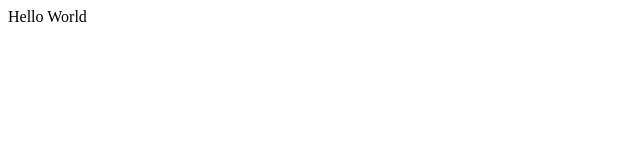
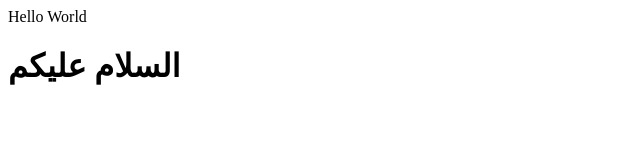
Before and after one commit to alaa-amar/alaa, a plain HTML site: page index.html in a window 1280 px wide. Shown: the whole page, without its empty margins (0-640 px from the left). Drawn offline with Linux system fonts and the light colour scheme.

Commit message:
index html

```diff
--- a/index.html
+++ b/index.html
@@ -4,6 +4,8 @@
     <p>
         Hello World
     </p>
+
+    <h1>السلام عليكم</h1>
 </body>
 
 
```
